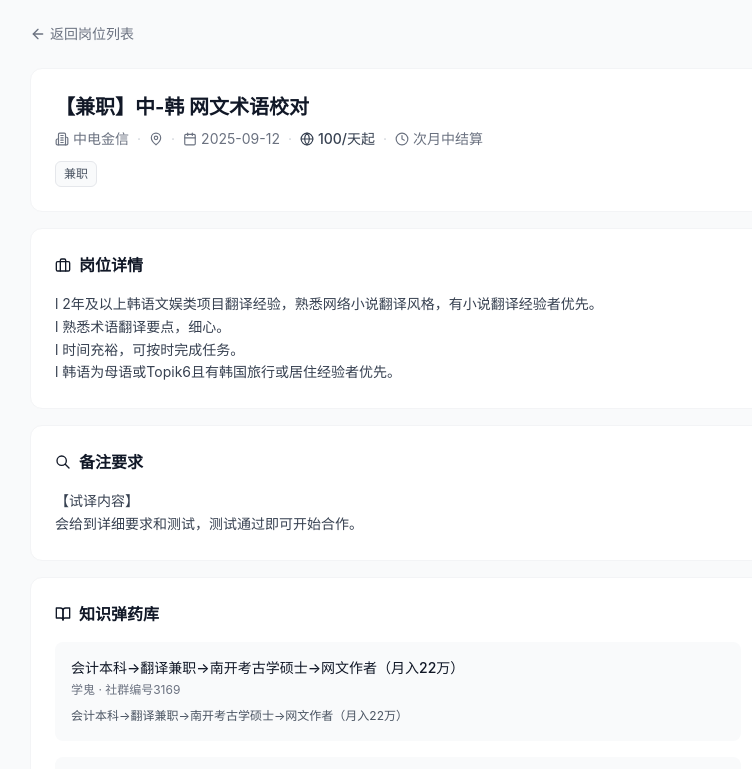
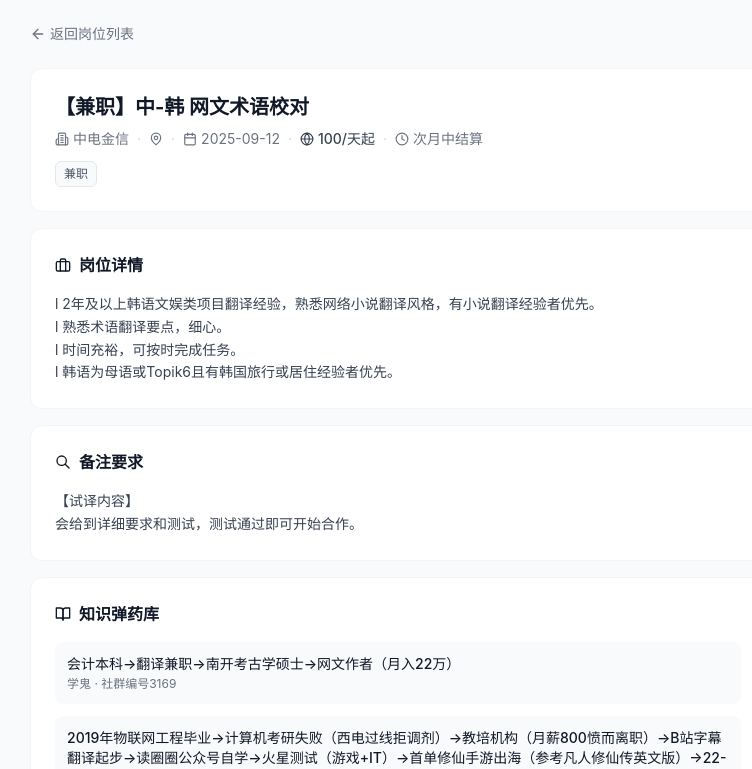
Before and after one commit to quanquan-code/remote-q-web, a React (Vite) app: page /job/rec01U5wdy in a window 1280 px wide. Shown: the top 769 px of the page, without its empty margins (242-994 px from the left). Built offline with nearby package versions, Linux system fonts and the light colour scheme.

Commit message:
fix(job-detail): deduplicate case summary, compact ammo layout
- Hide summary when identical to title (prevents duplicate careerPath display)
- Reduce padding and spacing for tighter card layout
- Add line-clamp-2 to prevent long summaries from expanding
- Reduce space-y from 4 to 3

```diff
--- a/src/pages/JobDetail.jsx
+++ b/src/pages/JobDetail.jsx
@@ -465,20 +465,22 @@ const JobDetail = () => {
               知识弹药库
             </h2>
 
-            <div className="space-y-4">
+            <div className="space-y-3">
               {relatedCases.map((c, i) => (
                 <a
                   key={i}
                   href={c.url}
                   target="_blank"
                   rel="noopener noreferrer"
-                  className="block p-4 bg-gray-50 rounded-lg hover:bg-gray-100 transition-colors group"
+                  className="block p-3 bg-gray-50 rounded-lg hover:bg-gray-100 transition-colors group"
                 >
-                  <h3 className="text-sm font-medium text-gray-900 group-hover:text-[#fd8e2a] transition-colors mb-1">
+                  <h3 className="text-sm font-medium text-gray-900 group-hover:text-[#fd8e2a] transition-colors">
                     {c.title}
                   </h3>
-                  <p className="text-xs text-gray-500 mb-2">{c.author}</p>
-                  <p className="text-xs text-gray-600 leading-relaxed">{c.summary}</p>
+                  <p className="text-xs text-gray-500 mt-0.5">{c.author}</p>
+                  {c.summary && c.summary !== c.title && (
+                    <p className="text-xs text-gray-600 leading-relaxed mt-1 line-clamp-2">{c.summary}</p>
+                  )}
                 </a>
               ))}
             </div>
```
